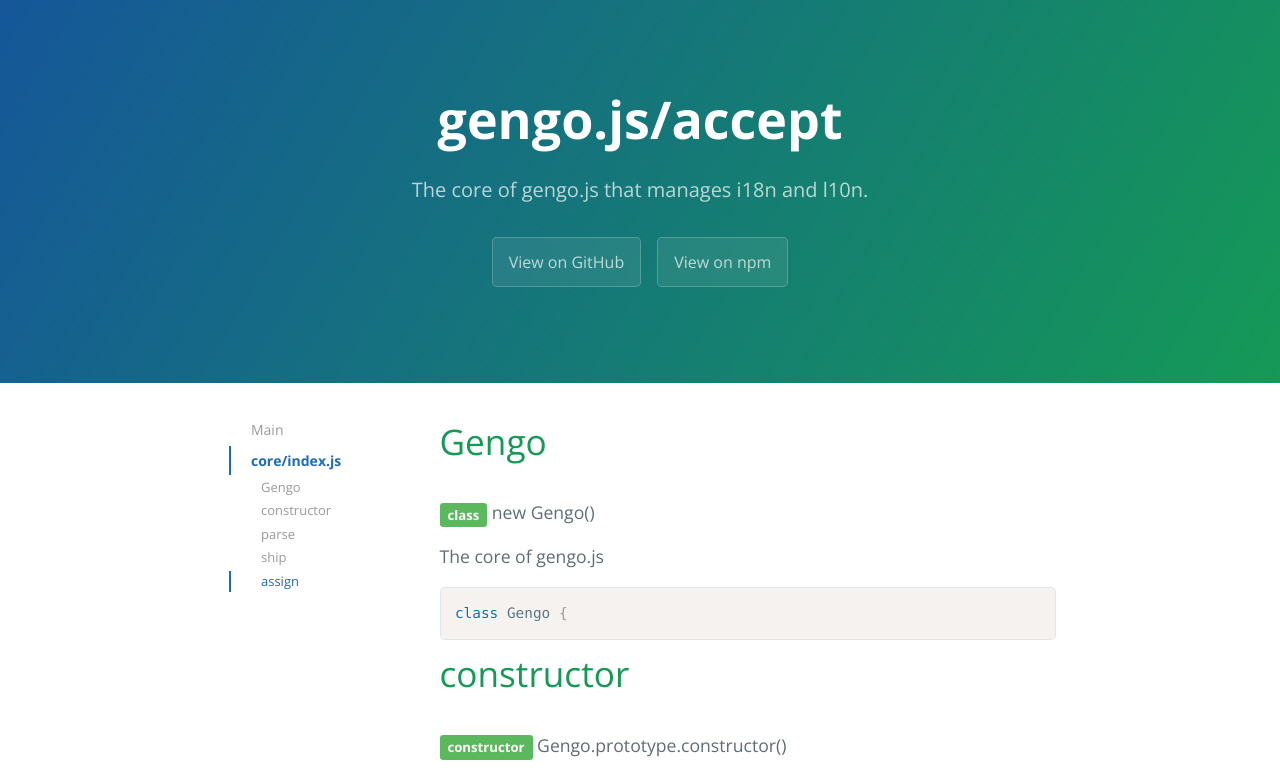
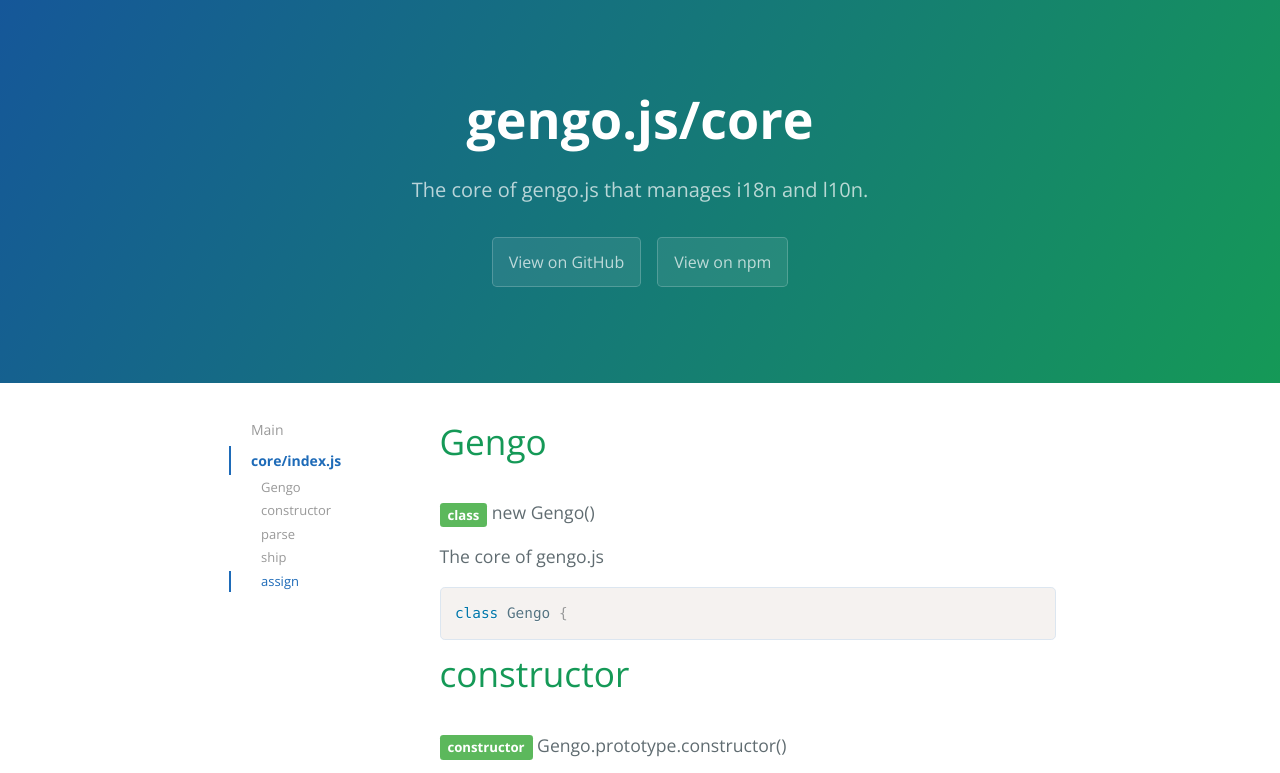
Before and after one commit to gengojs/core, a plain HTML site: page core/index.js.html in a window 1280 px wide. Shown: the top 773 px of the page. Drawn offline with nearby package versions, Linux system fonts and the light colour scheme.

Commit message:
Update 2015-09-25T18:39:07.026Z

```diff
--- a/core/index.js.html
+++ b/core/index.js.html
@@ -2,7 +2,7 @@
 <html lang="en-us">
   <head>
     <meta charset="UTF-8">
-    <title>gengo.js/accept</title>
+    <title>gengo.js/core</title>
     <meta name="viewport" content="width=device-width, initial-scale=1">
     <link rel="stylesheet" href="https://cdnjs.cloudflare.com/ajax/libs/normalize/3.0.3/normalize.min.css">
     <link rel="stylesheet" href="https://fonts.googleapis.com/css?family=Open+Sans:400,700" type="text/css">
@@ -12,7 +12,7 @@
   </head>
   <body>
     <section class="page-header">
-      <h1 class="project-name">gengo.js/accept</h1>
+      <h1 class="project-name">gengo.js/core</h1>
       <h2 class="project-tagline">The core of gengo.js that manages i18n and l10n.</h2><a href="https://github.com/gengojs/core" target="_blank" class="btn">View on GitHub</a><a href="https://npmjs.com/package/gengojs-core" target="_blank" class="btn">View on npm</a>
     </section>
     <section data-spy="scroll" data-target=".scrollspy" class="main-content">
```
Also changed, not shown: index.html (+2 -2 lines).
